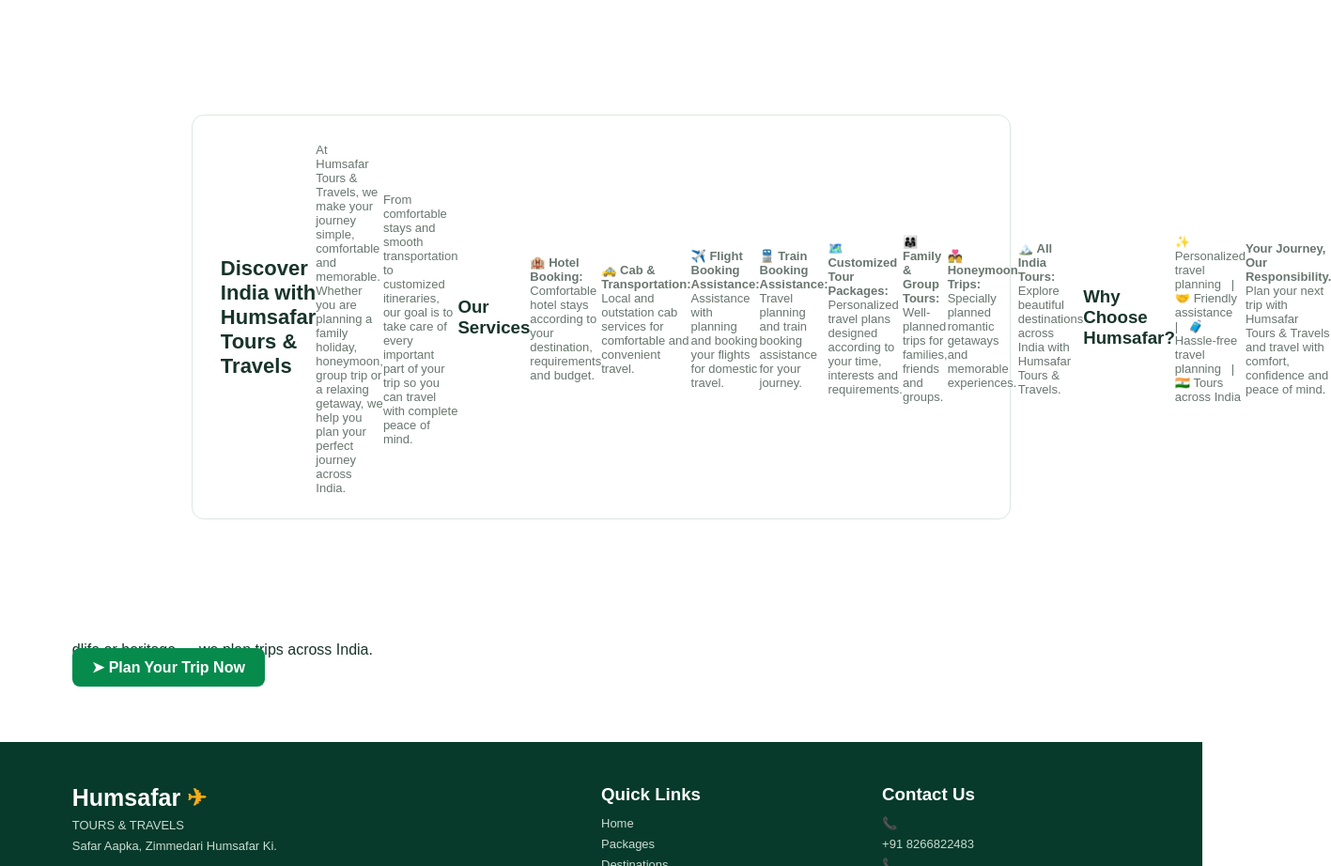
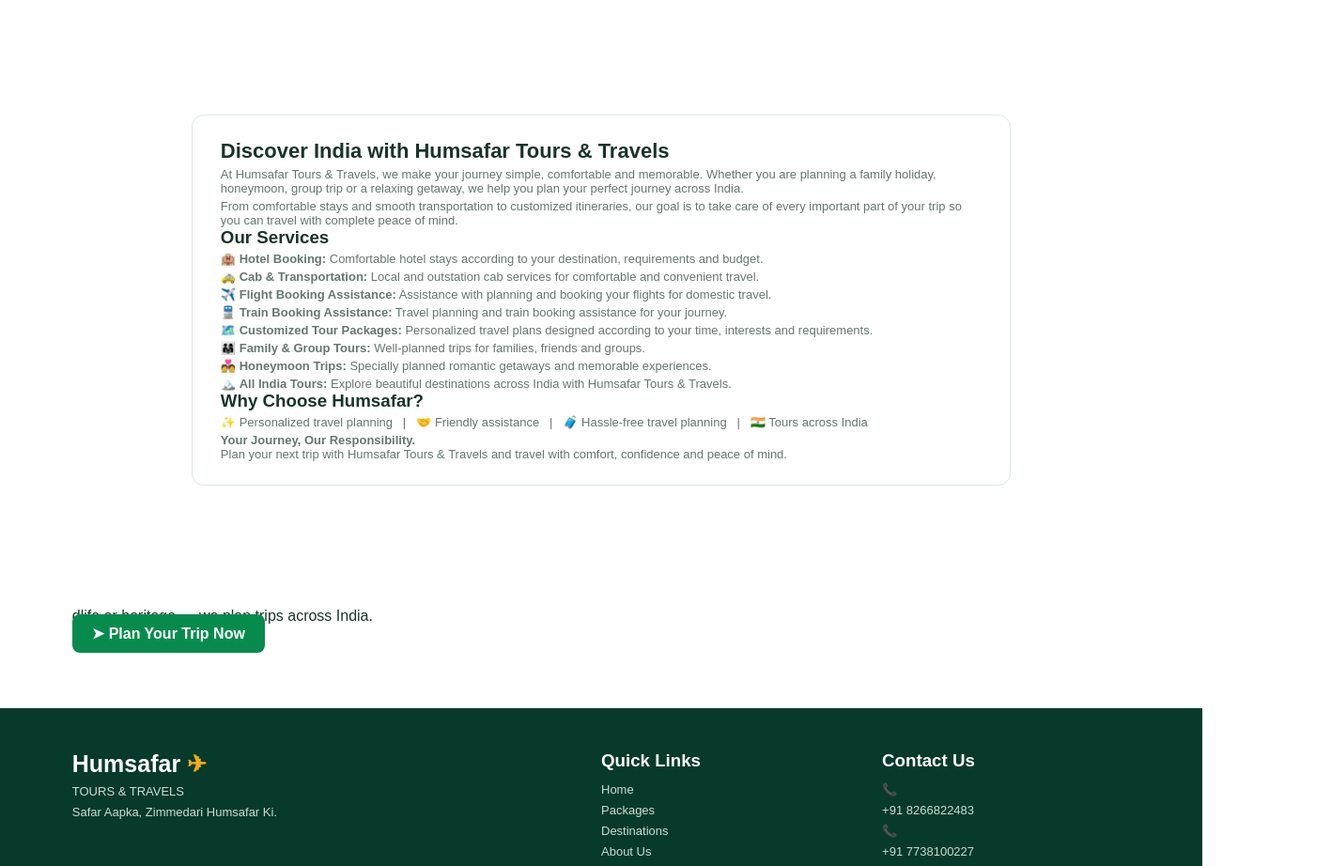
Before and after one commit to HumsafarTourTravels/humsafar-tours-travels, a plain HTML site: page index.html in a window 1280 px wide. Shown: the part 2400-3322 px from the top of the page at 94% size, 1417 px wide, since content can reach past the window. Drawn offline with Linux system fonts and the light colour scheme.

Commit message:
Change .cta display from flex to block

```diff
--- a/index.html
+++ b/index.html
@@ -28,7 +28,7 @@
 .dest-grid{display:grid;grid-template-columns:repeat(5,1fr);gap:12px}.dest{height:260px;border-radius:13px;overflow:hidden;position:relative;background-size:cover;background-position:center}.dest:after{content:"";position:absolute;inset:0;background:linear-gradient(transparent 35%,#001b16d9)}.dest div{position:absolute;z-index:2;bottom:17px;left:15px;color:#fff}.dest h3{font-size:20px;font-style:italic}.dest p{font-size:12px;margin-top:3px}
 .packages{background:#f6faf7}.package-grid{display:grid;grid-template-columns:repeat(3,1fr);gap:22px}.card{background:#fff;border-radius:15px;overflow:hidden;box-shadow:0 5px 20px #00000012}.card img{width:100%;height:190px;object-fit:cover}.card-body{padding:17px}.badge{display:inline-block;background:#087a45;color:#fff;padding:5px 10px;border-radius:5px;font-size:11px;font-weight:700;margin-bottom:8px}.card h3{font-size:19px}.meta{color:#68766f;font-size:12px;margin:7px 0}.price{font-size:20px;font-weight:800;color:#111;margin-top:10px}.price small{font-size:11px;color:#777;font-weight:400}.book{float:right;background:var(--green);color:#fff;border:0;border-radius:6px;padding:9px 15px;font-weight:700;cursor:pointer}
 .why{background:#f7faf8}.why-grid{display:grid;grid-template-columns:repeat(3,1fr);gap:25px}.why-box{text-align:center;padding:20px 10px}.why-box .icon{margin:0 auto 10px}.why-box h4{font-size:14px;margin-bottom:6px}.why-box p{font-size:11px;color:#69766f}
-.cta{margin:0 6% 60px;padding:25px 30px;border:1px solid #dce8e1;border-radius:13px;display:flex;justify-content:space-between;align-items:center;background:#fff}.cta h2{font-size:22px}.cta p{font-size:13px;color:#68766f;margin-top:4px}
+.cta{margin:0 6% 60px;padding:25px 30px;border:1px solid #dce8e1;border-radius:13px;display:block;justify-content:space-between;align-items:center;background:#fff}.cta h2{font-size:22px}.cta p{font-size:13px;color:#68766f;margin-top:4px}
 footer{background:#073a2a;color:#dcece5;padding:45px 6%;display:grid;grid-template-columns:2fr 1fr 1fr;gap:35px}.footer-logo{font-size:25px;font-weight:800;color:#fff}.footer-logo span{color:var(--gold)}footer h3{color:#fff;margin-bottom:12px}footer p,footer a{font-size:13px;display:block;margin:7px 0;color:#c8ddd5}
 .whatsapp{position:fixed;right:22px;bottom:22px;z-index:20;background:#19a85b;color:#fff;padding:13px 18px;border-radius:30px;font-weight:700;box-shadow:0 5px 18px #0003}
 @media(max-width:900px){.menu{display:none}.hero h1{font-size:43px}.features{grid-template-columns:1fr 1fr}.dest-grid{grid-template-columns:repeat(2,1fr)}.package-grid{grid-template-columns:1fr}.why-grid{grid-template-columns:repeat(2,1fr)}footer{grid-template-columns:1fr 1fr}}
```
